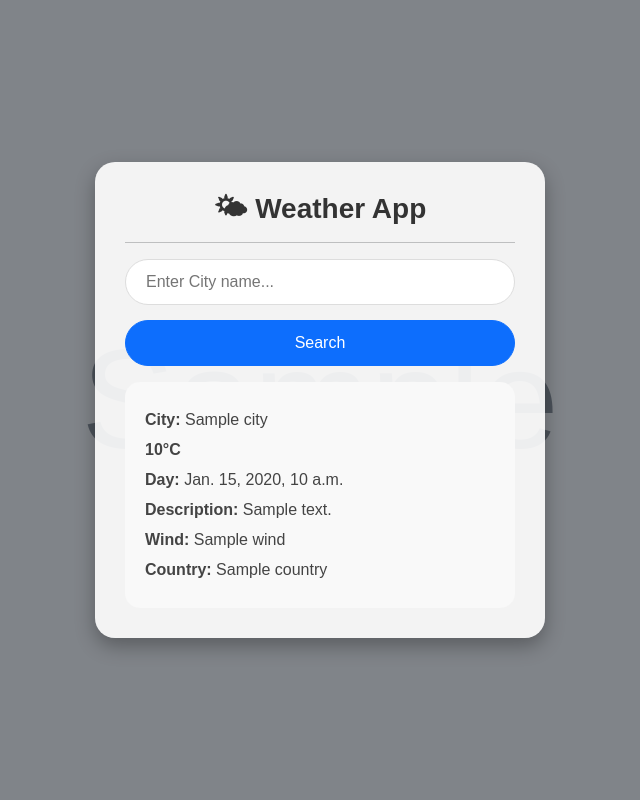
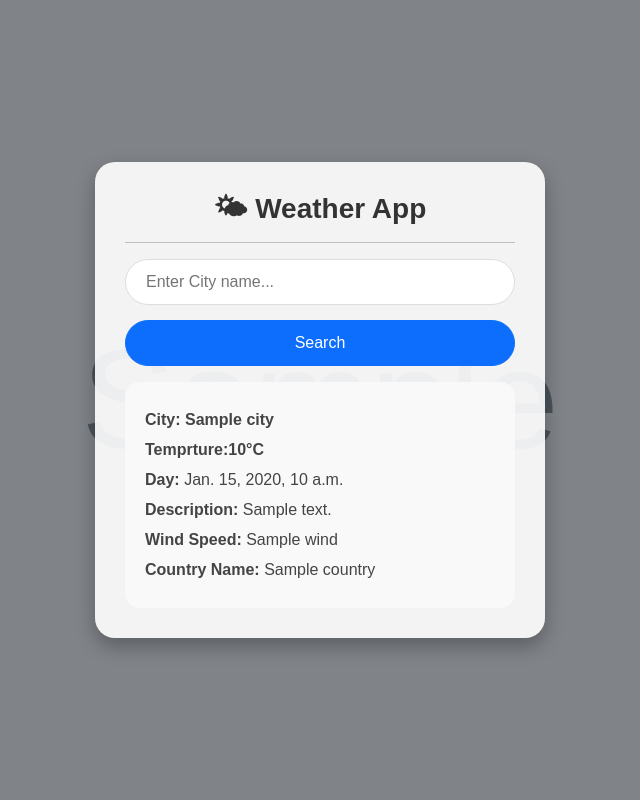
Before and after one commit to Dilip22682/weatherproject, a Django app: template templates/index.html in a window 1280 px wide. Shown: the whole page, without its empty margins (320-960 px from the left). Run offline with Django 5.2, Linux system fonts and the light colour scheme; the template is opened without the code that fills it: most values are stand-ins (such as "Sample title", 1, 10 or a date in 2020); grey boxes marked "Sample" are stand-in pictures.

Commit message:
fronted update

```diff
--- a/templates/index.html
+++ b/templates/index.html
@@ -108,12 +108,12 @@
 
       {% if city %}
       <div class="weather-details mt-3">
-        <p><strong>City:</strong> {{city}}</p>
-        <p class="temp">{{temp}}&#176;C</p>
+        <p><strong>City:</strong> <b>{{city}}</b></p>
+        <p class="temp"><strong>Temprture:</strong>{{temp}}&#176;C</p>
         <p><strong>Day:</strong> {{date}}</p>
         <p><strong>Description:</strong> {{description}}</p>
-        <p><strong>Wind:</strong> {{wind}}</p>
-        <p><strong>Country:</strong> {{country}}</p>
+        <p><strong>Wind Speed:</strong> {{wind}}</p>
+        <p><strong>Country Name:</strong> {{country}}</p>
       </div>
       {% else %}
       <p class="text-muted mt-3">{{city1}}</p>
```
